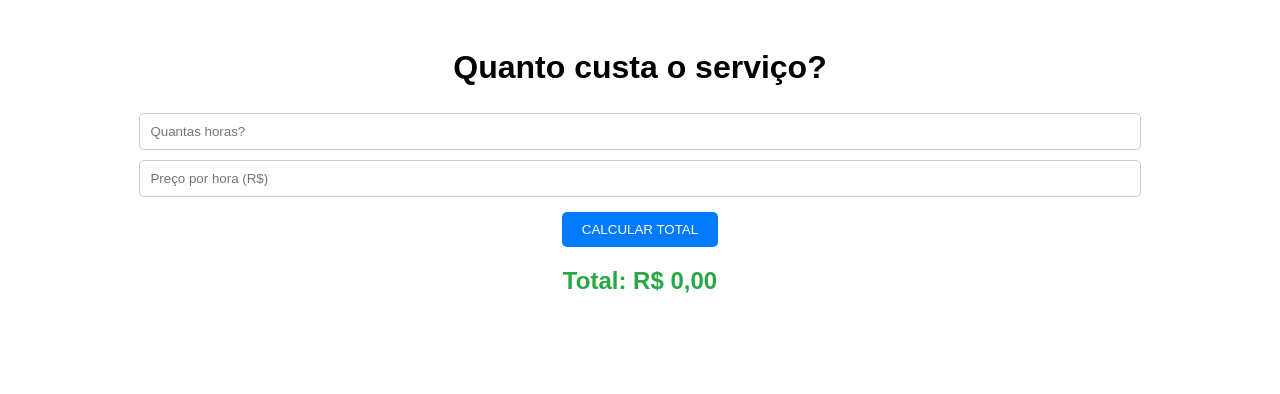
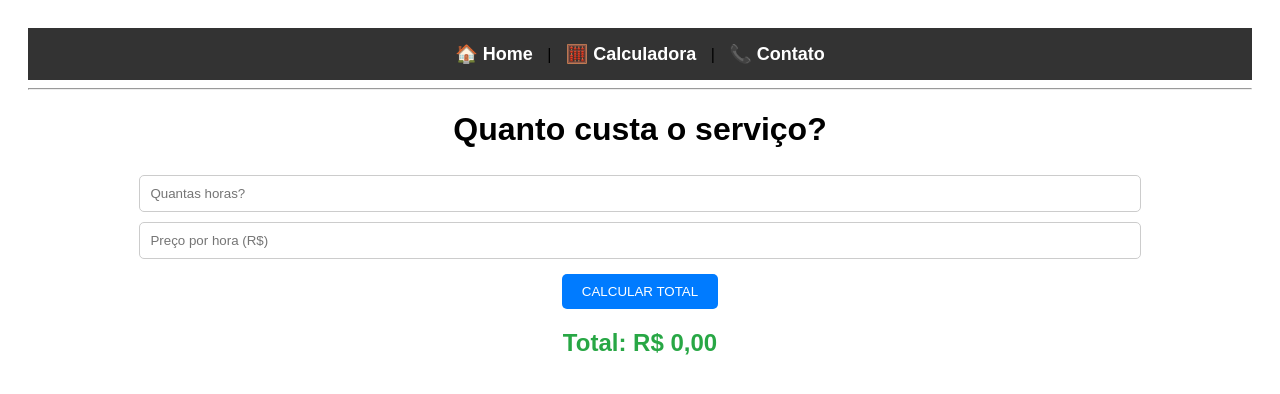
Before and after one commit to Gustavoigorg/curso-fullstack, a plain HTML site: page semana-01/calculadora.html in a window 1280 px wide. Drawn offline with Linux system fonts and the light colour scheme.

Commit message:
calculadora.html

```diff
--- a/semana-01/calculadora.html
+++ b/semana-01/calculadora.html
@@ -9,9 +9,33 @@
         input { padding: 10px; margin: 5px; width: 80%; border: 1px solid #ccc; border-radius: 5px;}
         button { padding: 10px 20px; background: #007bff; color: white; border: none; border-radius: 5px; margin-top: 10px; cursor: pointer;}
         h3 { color: #28a745; margin-top: 20px; font-size: 24px; }
+        nav {
+    background-color: #333; /* Fundo escuro */
+    padding: 15px;
+    position: sticky; /* Cola no topo da tela */
+    top: 0;
+}
+
+nav a {
+    color: white; /* Texto branco */
+    text-decoration: none; /* Tira o sublinhado feio */
+    margin: 0 10px; /* Espaço entre os links */
+    font-weight: bold;
+    font-size: 18px;
+}
+
+nav a:hover {
+    color: #ffc107; /* Fica amarelo quando passa o dedo/mouse */
+}
     </style>
 </head>
 <body>
+    <nav>
+    <a href="curriculo.html">🏠 Home</a> |
+    <a href="calculadora.html">🧮 Calculadora</a> |
+    <a href="https://wa.me/5511999999999" target="_blank">📞 Contato</a>
+</nav>
+<hr> <!-- Linha horizontal para separar -->
 
     <h1>Quanto custa o serviço?</h1>
 
```
